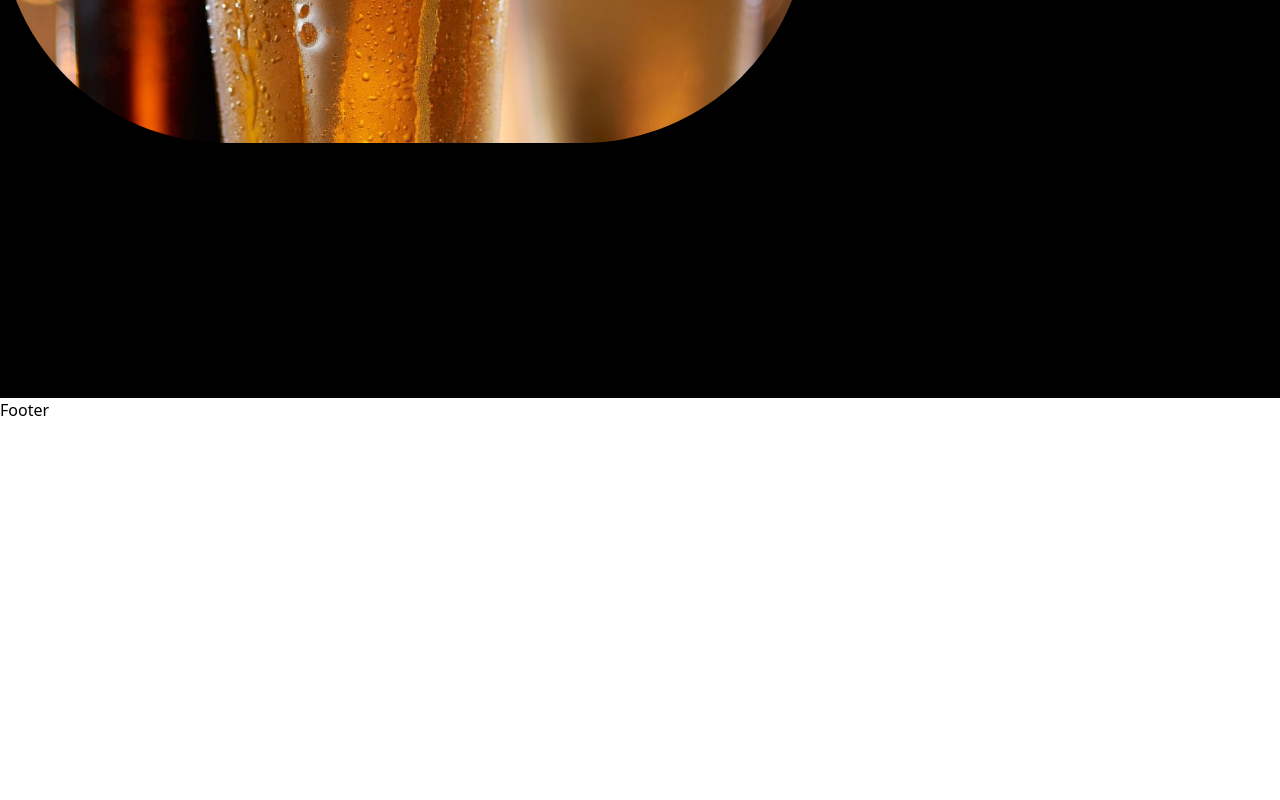
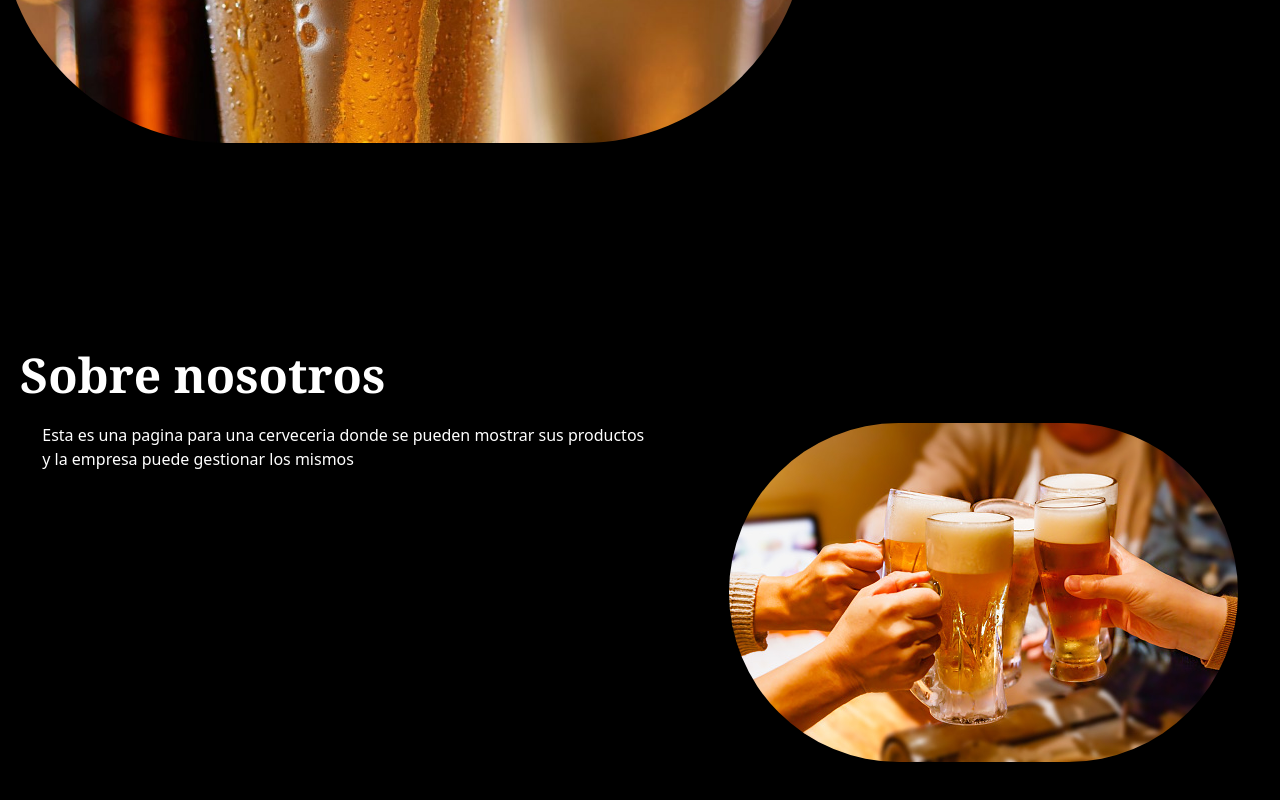
Before and after one commit to juanjo255/Beer_page_Front, a React (Create React App) app: page / in a window 1280 px wide. Shown: the part 378-1178 px from the top of the page. Before the commit the page ends 800 px from the top, so only its background shows below. Built offline with nearby package versions, Linux system fonts and the light colour scheme.

Commit message:
imgenesde y transition de home page lista

```diff
--- a/package.json
+++ b/package.json
@@ -11,9 +11,11 @@
     "@testing-library/jest-dom": "^5.11.4",
     "@testing-library/react": "^11.1.0",
     "@testing-library/user-event": "^12.1.10",
+    "animate.css": "^4.1.1",
     "axios": "^0.23.0",
     "nanoid": "^3.1.30",
     "react": "^17.0.2",
+    "react-animate-on-scroll": "^2.1.5",
     "react-dom": "^17.0.2",
     "react-loading": "^2.0.3",
     "react-router-dom": "^5.3.0",
--- a/public/index.html
+++ b/public/index.html
@@ -16,6 +16,7 @@
     -->
     <link rel="manifest" href="%PUBLIC_URL%/manifest.json" />
     <script src="https://kit.fontawesome.com/d4cd33a1a3.js" crossOrigin="anonymous"></script>
+    <link rel="stylesheet" href="https://cdnjs.cloudflare.com/ajax/libs/animate.css/3.5.2/animate.min.css">
     <!--
       Notice the use of %PUBLIC_URL% in the tags above.
       It will be replaced with the URL of the `public` folder during the build.
--- a/src/layouts/PublicLayout.jsx
+++ b/src/layouts/PublicLayout.jsx
@@ -1,12 +1,10 @@
-import Footer from 'components/Footer'
 import Navbar from 'components/Navbar'
 
 const PublicLayout = ({children}) => {
     return (
-        <div className="flex flex-col justify-between h-screen ">
+        <div className="flex flex-col justify-between h-full">
             <Navbar/>
-            <main className="h-full overflow-y-scroll bg-black " >{children}</main>
-            <Footer/>
+            <main className=" bg-black" >{children}</main>
         </div>
     )
 }
--- a/src/pages/Index.jsx
+++ b/src/pages/Index.jsx
@@ -1,17 +1,33 @@
 import React from 'react'
 import index1 from "../media/index1.jpg"
+import index2 from  "../media/index2.jpg"
+import ScrollAnimation from 'react-animate-on-scroll'
 const Index = () => {
     return (
-        <div>
+        <div className='flex flex-col overflow-auto'>
+            <ScrollAnimation animateIn='fadeInLeft' animateOut='fadeOutRightBig'>
             <div className='flex'>
                 <div className='flex justify-around'>
                     <img src={index1} alt="cervezas" className="h-90 w-100 rounded-full bg-gradient-to-tl" />
                 </div>
+
                 <div className='text-white font-serif font-semibold text-5xl'>
                     <br/> "Amigos y cerveza fria, <br/>  como minimo una vez al dia"
                 </div>
             </div>
-
+            </ScrollAnimation>
+            <ScrollAnimation animateIn='fadeInLeft' animateOut='fadeOutRightBig'>
+            <div className='flex flex-col w-full my-52'>
+                <span className='text-white font-serif font-semibold text-5xl px-5 ' >Sobre nosotros</span>
+                <br/>
+                <div className='flex justify-around'>
+                    <p className='text-white'>Esta es una pagina para una cerveceria donde se pueden mostrar sus productos <br/>
+                        y la empresa puede gestionar los mismos
+                    </p>
+                    <img src={index2} alt="cervezas" className="h-90 w-100 rounded-full bg-gradient-to-tl" />
+                </div>
+            </div>
+            </ScrollAnimation>
         </div>
     )
 }
```
Also changed, not shown: src/media/index2.jpg (added), 1 other file (tests, documents, lock files or other folders).
